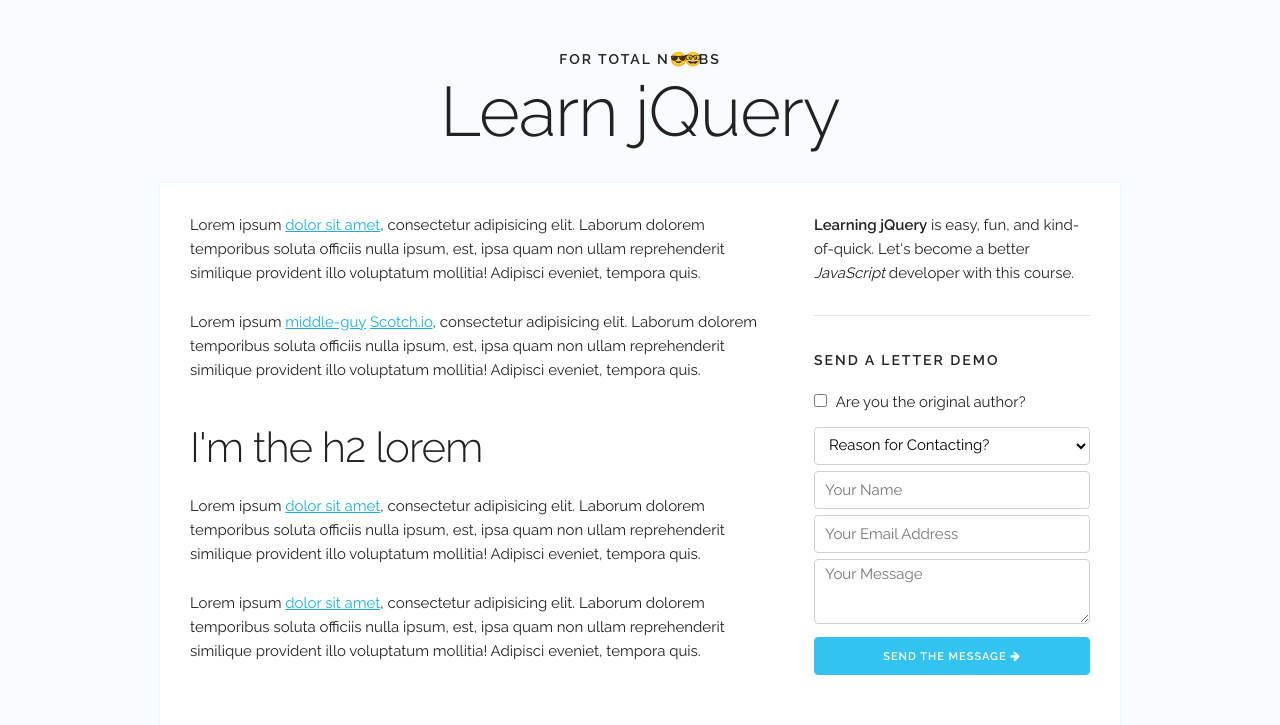
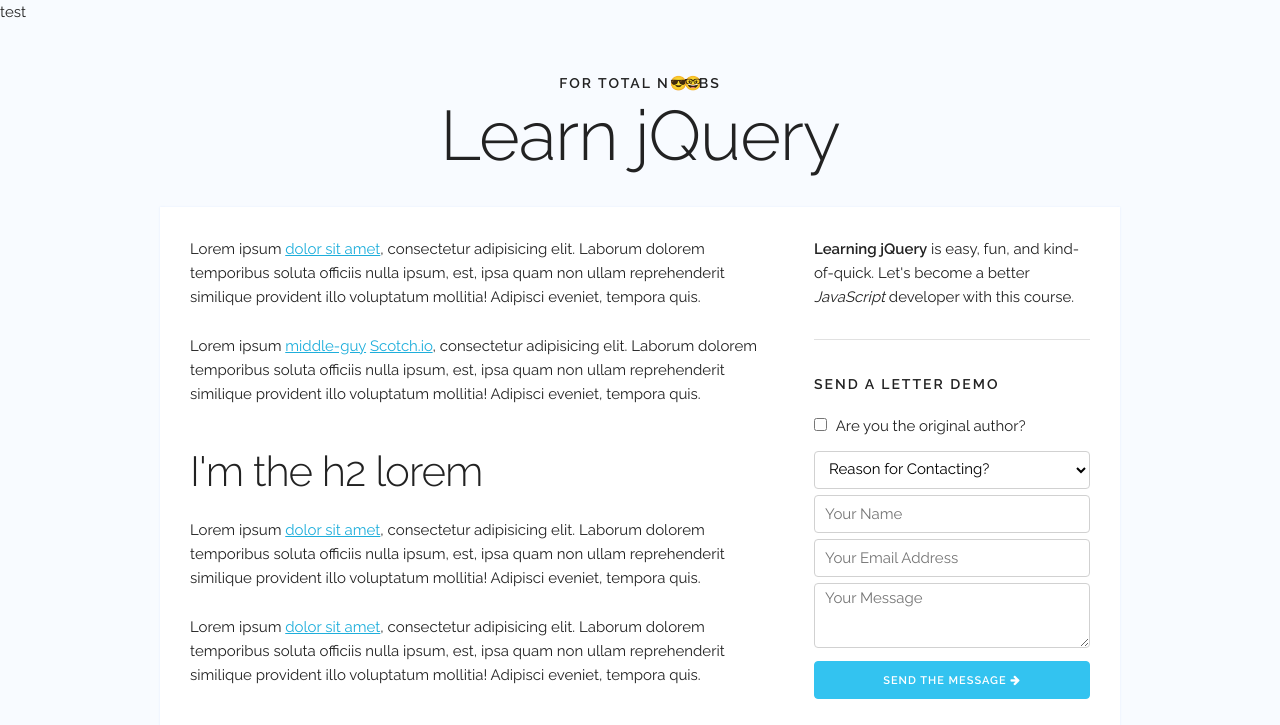
Before and after one commit to suepark09/jquery-crashcourse, a plain HTML site: page index.html in a window 1280 px wide. Shown: the top 725 px of the page. Drawn offline with nearby package versions, Linux system fonts and the light colour scheme; files that its build step writes are made by us from their sources; files whose address does not match are found by name.

Commit message:
test commit

```diff
--- a/index.html
+++ b/index.html
@@ -19,6 +19,7 @@
 
 </head>
 <body>
+    <p>test</p>
 
     <section class="hero">
         <div class="container">
--- a/power.js
+++ b/power.js
@@ -1,7 +1,7 @@
 /*========================================
 =            VARIABLES!!!!!!!            =
 ========================================*/
-
+console.log('test');
 // Variable Declaration
 var myFirstVariable;
 
--- a/style.css
+++ b/style.css
@@ -1,4 +1,4 @@
-/* Base Stuff */
+/* Base Stuffin */
 html {
     box-sizing: border-box;
 }
```
